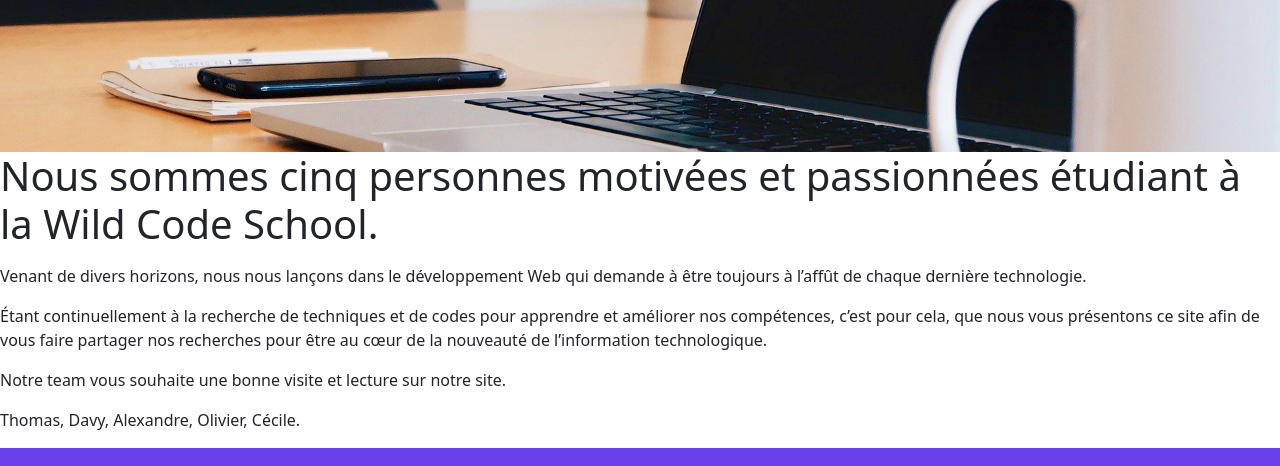
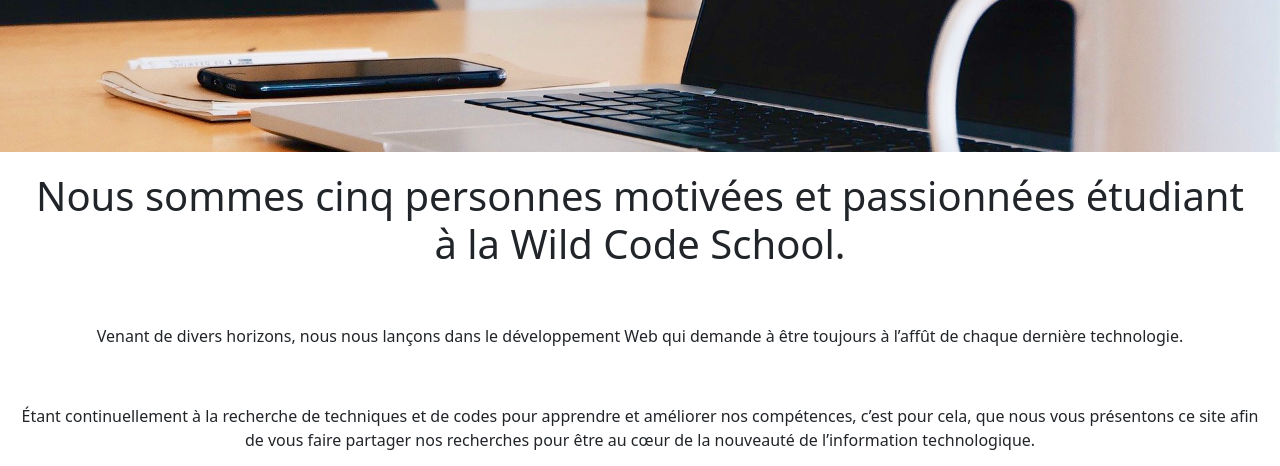
Before and after one commit to CECDO/callisto-techwatch, a plain HTML site: page about.html in a window 1280 px wide. Shown: the part 334-800 px from the top of the page. Drawn offline with Linux system fonts and the light colour scheme.

Commit message:
next modif

```diff
--- a/about.html
+++ b/about.html
@@ -51,24 +51,29 @@
             <h1 class="roboto title-section">Présentation de la team</h1>
         </div>
     </header>
+
     <h1>
-   <p>
+    <p class="text-center">
     Nous sommes cinq personnes motivées et passionnées étudiant à la Wild Code School.
     </p>
     </h1>
-    <p>
+    <p class="text-center">
     Venant de divers horizons, nous nous lançons dans le développement Web qui demande à être toujours à l’affût de chaque dernière technologie.
    </p>
-    <p>
+    <p class="text-center">
     Étant continuellement à la recherche de techniques et de codes pour apprendre et améliorer nos compétences, c’est pour cela, que nous vous présentons ce site afin de vous faire partager nos recherches pour être au cœur de la nouveauté de l’information technologique.
     </p>
-    <p>
+    <p class="text-center">
+    Nous croyons que nous pouvons tous contribuer à l’amélioration et au progrès dans le domaine du digital qui est en pleine expansion.
+    </p>
+    <p class="text-center">
     Notre team vous souhaite une bonne visite et lecture sur notre site.
     </p>
-    <p>
+    <p class="text-center">
     Thomas, Davy, Alexandre, Olivier, Cécile.
    </p>
-   <footer>
+
+    <footer>
     <section class="footer-category">
         <section class="footer-techwatch">
             <h1>TechWatch</h1>
@@ -110,5 +115,6 @@
     </section>
     <section class="copyright">© Tous droits réservés - 2021 - Team Callisto</section>
 </footer>
+
 </body>
 </html>
--- a/assets/css-styles/about.css
+++ b/assets/css-styles/about.css
@@ -29,6 +29,13 @@ body{
     color: white;
 }
 
+p{
+    padding-top: 20px;
+    padding-right: 20px;
+    padding-bottom: 20px;
+    padding-left: 20px;
+}
+
 @media only screen and (min-width: 768px) {
 
 }
```
